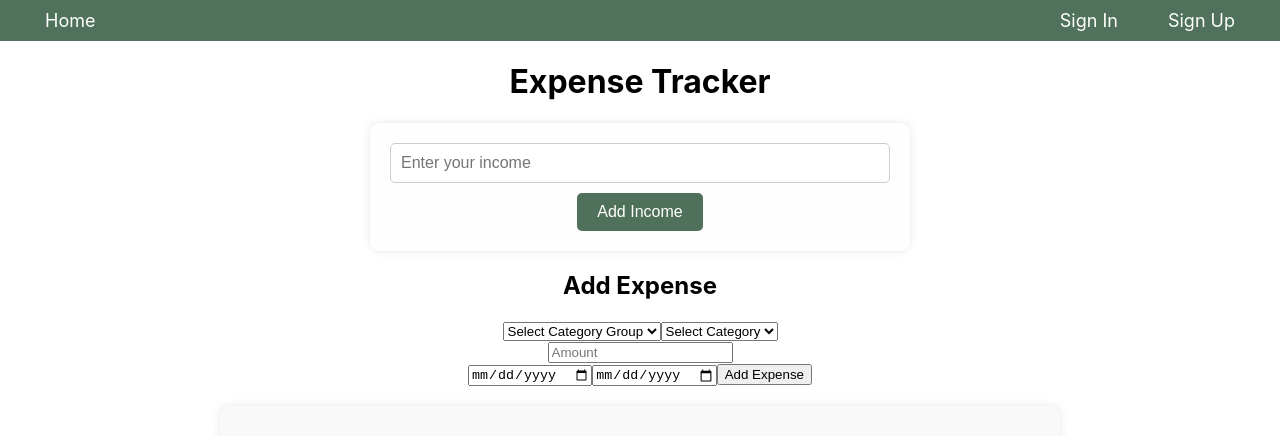
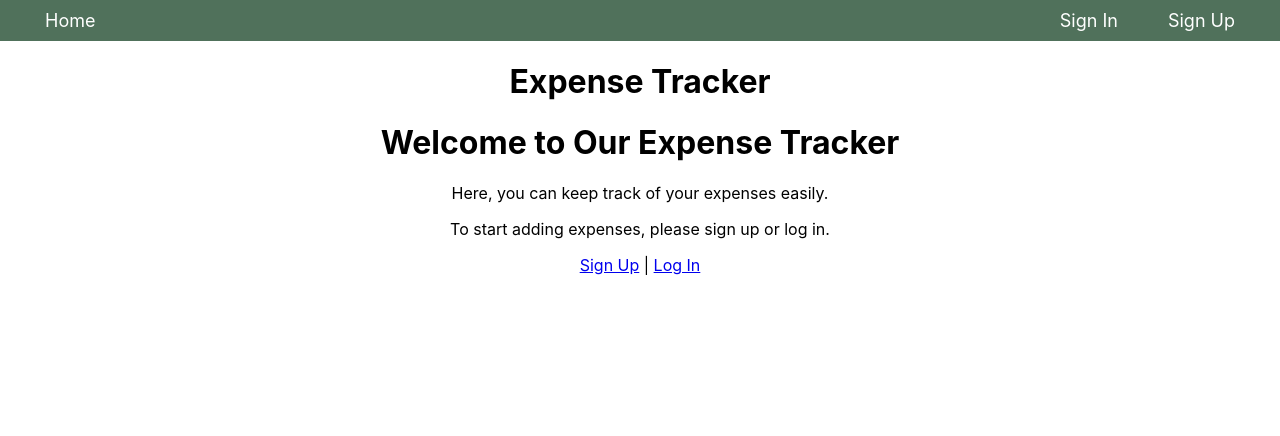
Before and after one commit to sahomelabs/exptest, a React (Create React App) app: page / in a window 1280 px wide. Shown: the top 436 px of the page. Built offline with nearby package versions, Linux system fonts and the light colour scheme; no server answers.

Commit message:
add homepage to the landing page

```diff
--- a/src/App.js
+++ b/src/App.js
@@ -15,6 +15,7 @@ import Privacy from './Pages/Privacy/Privacy';
 import SignIn from './Components/SignIn/SignIn';
 import SignOut from './Components/SignOut/SignOut';
 import SignUp from './Components/SignUp/SignUp';
+import HomePage from './Components/HomePage/HomePage';
 import './App.css';
 
 const App = () => {
@@ -62,15 +63,13 @@ const App = () => {
       <Navbar isAuthenticated={isAuthenticated} />
       <div className="App">
         <Header />
-        <Routes>
-          <Route path="/" element={
-            <>
+        {/* <Routes>
+          <Route path="/" element={<HomePage />} />
+
               <IncomeForm setIncome={setIncome} />
               <ExpenseForm addExpense={addExpense} />
               <ExpenseList expenses={expenses} editExpense={editExpense} deleteExpense={deleteExpense} />
               <Summary income={income} expenses={expenses} />
-            </>
-          } />
           <Route path="/terms-of-use" element={<TermsOfUse />} />
           <Route path="/contactus" element={<ContactUs />} />
           <Route path="/privacy" element={<Privacy />} />
@@ -78,7 +77,20 @@ const App = () => {
           <Route path="/signout" element={<SignOut setIsAuthenticated={setIsAuthenticated} />} />
           <Route path="/signup" element={<SignUp setIsAuthenticated={setIsAuthenticated} />} />
           <Route path="/expenses" element={isAuthenticated ? <ExpenseList /> : <Navigate to="/signin" />} />
+        </Routes> */}
+
+<Routes>
+          <Route path="/" element={<HomePage />} />
+          <Route path="/terms-of-use" element={<TermsOfUse />} />
+          <Route path="/contactus" element={<ContactUs />} />
+          <Route path="/privacy" element={<Privacy />} />
+          <Route path="/signin" element={<SignIn setIsAuthenticated={setIsAuthenticated} />} />
+          <Route path="/signout" element={<SignOut setIsAuthenticated={setIsAuthenticated} />} />
+          <Route path="/signup" element={<SignUp setIsAuthenticated={setIsAuthenticated} />} />
+          <Route path="/expenses" element={isAuthenticated ? <ExpenseList expenses={expenses} editExpense={editExpense} deleteExpense={deleteExpense} /> : <Navigate to="/signin" />} />
+          <Route path="/add-expense" element={isAuthenticated ? <ExpenseForm addExpense={addExpense} /> : <Navigate to="/signin" />} />
         </Routes>
+
         <Footer />
       </div>
     </Router>
--- a/src/Components/ExpenseForm/ExpenseForm.jsx
+++ b/src/Components/ExpenseForm/ExpenseForm.jsx
@@ -4,7 +4,7 @@ import React, { useState } from 'react';
 import { useNavigate } from 'react-router-dom';
 import './ExpenseForm.css';
 
-const ExpenseForm = ({ addExpense }) => {
+const ExpenseForm = () => {
   const [expense, setExpense] = useState({
     amount: '',
     categoryGroup: '',
@@ -23,15 +23,20 @@ const ExpenseForm = ({ addExpense }) => {
 
     try {
       const token = localStorage.getItem('token');
-      const userID = token ? JSON.parse(atob(token.split('.')[1]))._id : null;
+      if (!token) {
+        navigate('/signup');
+        return;
+      }
+
+      const userID = JSON.parse(atob(token.split('.')[1]))._id;
 
       const response = await fetch(`${process.env.REACT_APP_API_URL}/api/expenses`, {
         method: 'POST',
         headers: {
           'Content-Type': 'application/json',
-          Authorization: token? `Bearer ${token}` : undefined,
+          Authorization: `Bearer ${token}`,
         },
-        body: JSON.stringify({ ...expense, userID}),
+        body: JSON.stringify({ ...expense, userID }),
       });
 
       if (response.status === 201) {
--- /dev/null
+++ b/src/Components/HomePage/HomePage.jsx
@@ -0,0 +1,17 @@
+//Homepage
+
+import React from 'react';
+import { Link } from 'react-router-dom';
+
+const HomePage = () => {
+  return (
+    <div className="home-page">
+      <h1>Welcome to Our Expense Tracker</h1>
+      <p>Here, you can keep track of your expenses easily.</p>
+      <p>To start adding expenses, please sign up or log in.</p>
+      <Link to="/signup">Sign Up</Link> | <Link to="/signin">Log In</Link>
+    </div>
+  );
+};
+
+export default HomePage;
```
